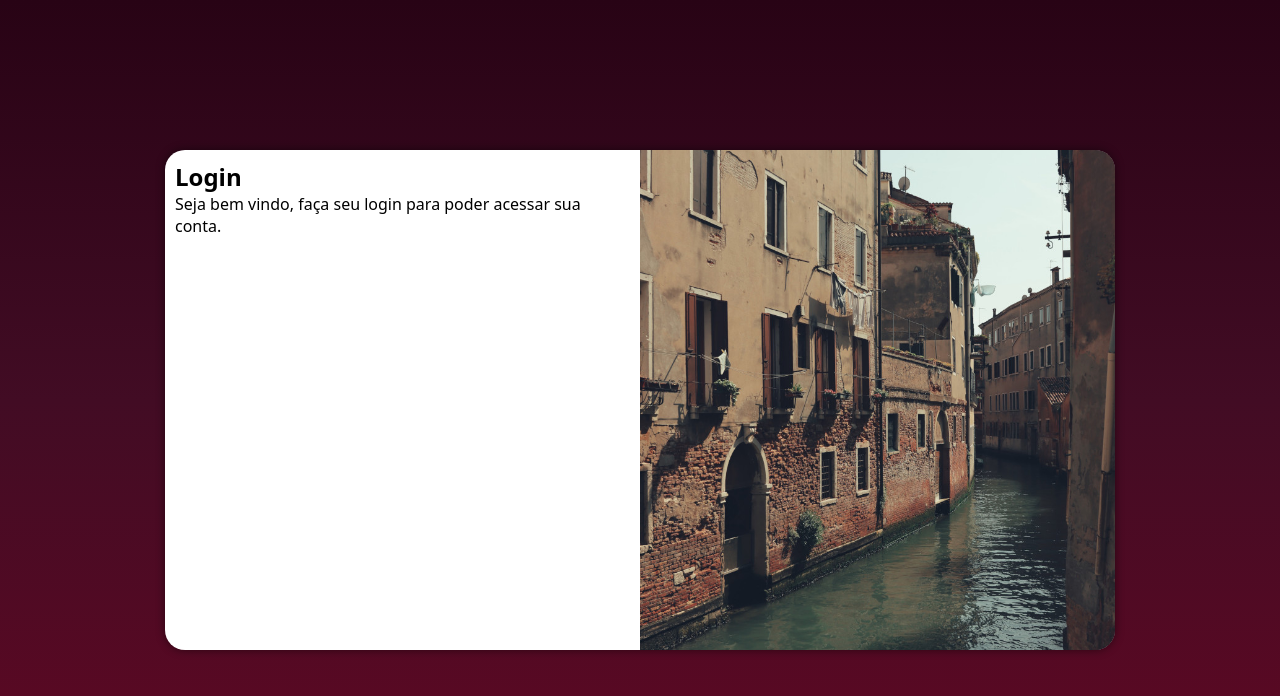
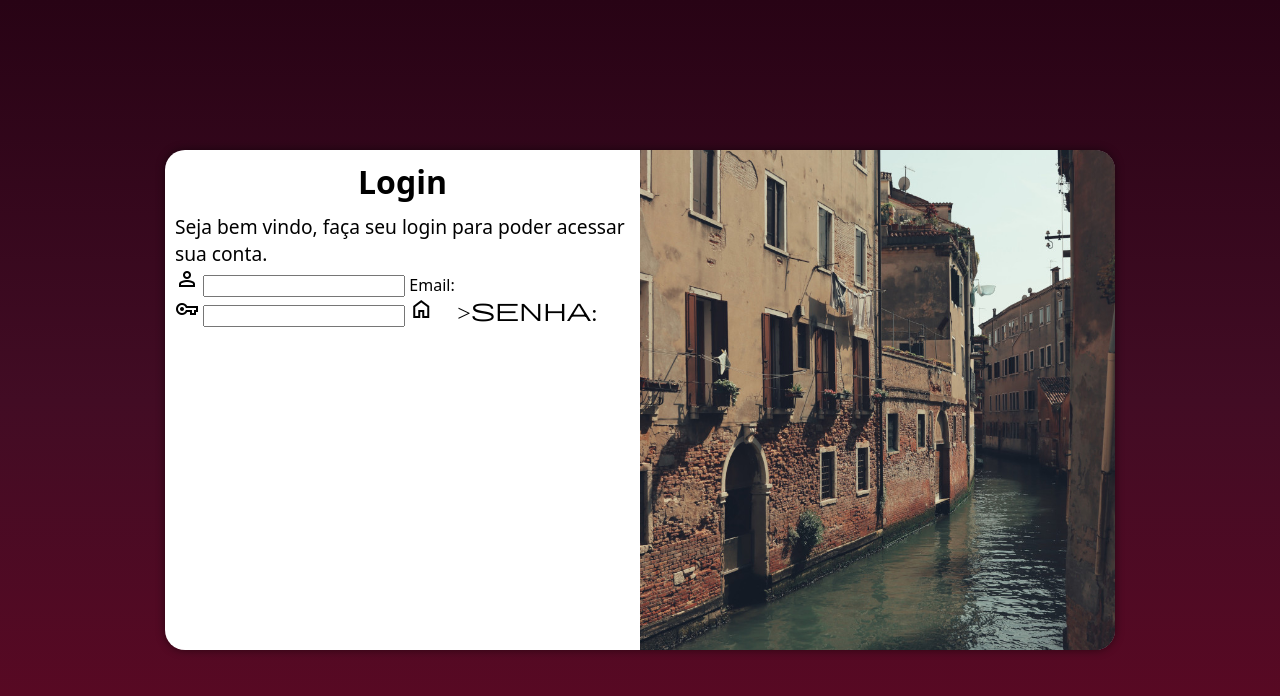
Before and after one commit to MateusMFernandes/Login, a plain HTML site: page index.html in a window 1280 px wide. Drawn offline with nearby package versions, Linux system fonts and the light colour scheme.

Commit message:
atualização

```diff
--- a/estilos/media-query.css
+++ b/estilos/media-query.css
@@ -34,5 +34,11 @@
         float: left;
         width: 50%;
     }
+    div#formulario > h1 {
+        font-size: 2em;
+    }
+    div#formulario > p {
+        font-size: 1.2em;
+    }
 
 }
--- a/estilos/style.css
+++ b/estilos/style.css
@@ -47,3 +47,10 @@ section#login > div#formulario {
     display: block;
     padding: 10px;
 }
+div#formulario > h1 {
+    text-align: center;
+    margin-bottom: 10px;
+}
+div#formulario > p {
+    font-size: 0.8em;
+}
--- a/index.html
+++ b/index.html
@@ -5,6 +5,7 @@
     <meta http-equiv="X-UA-Compatible" content="IE=edge">
     <meta name="viewport" content="width=device-width, initial-scale=1.0">
     <title>Login</title>
+    <link rel="stylesheet" href="https://fonts.googleapis.com/css2?family=Material+Symbols+Outlined:opsz,wght,FILL,GRAD@20..48,100..700,0..1,-50..200" />
     <link rel="stylesheet" href="estilos/style.css">
     <link rel="stylesheet" href="estilos/media-query.css">
 </head>
@@ -18,7 +19,22 @@
                 <h1>Login</h1>
                   <p>Seja bem vindo, faça seu login para poder acessar sua conta.</p>
                     <form action="login.php" method="post">
-
+                        <div class="campo">
+                            <span class="material-symbols-outlined">
+                                person
+                            </span>
+                            <input type="email" name="email" id="iemail">
+                            <label for="iemail">Email:</label>
+                        </div>
+                        <div class="campo">
+                            <span class="material-symbols-outlined">
+                                vpn_key
+                            </span>
+                            <input type="password" name="senha" id="isenha">
+                            <label for="isenha" <span class="material-symbols-outlined">
+                                home
+                                </span>>Senha:</label>
+                        </div>
                     </form>
             </div>
         </section>
```
